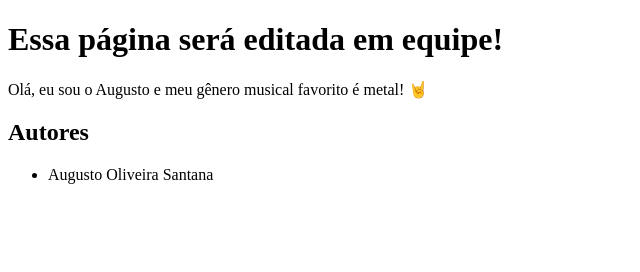
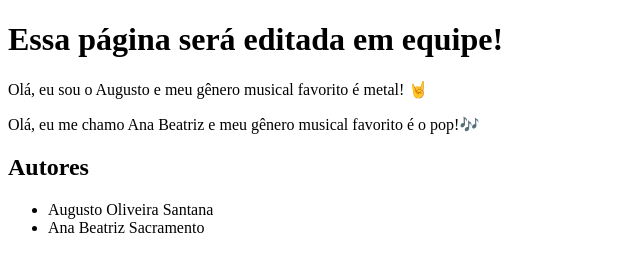
Before and after one commit to Gutto1/aula-2-git, a plain HTML site: page src/pages/index.html in a window 1280 px wide. Shown: the whole page, without its empty margins (0-640 px from the left). Drawn offline with Linux system fonts and the light colour scheme.

Commit message:
adiciona info anabia

```diff
--- a/src/pages/index.html
+++ b/src/pages/index.html
@@ -17,12 +17,18 @@
           Olá, eu sou o Augusto e meu gênero musical favorito é metal! 🤘
         </p>
       </article>
+      <article>
+        <p>
+          Olá, eu me chamo Ana Beatriz e meu gênero musical favorito é o pop!🎶
+        </p>
+      </article>
     </section>
   </main>
   <footer>
     <h2> Autores </h2>
     <ul>
       <li>Augusto Oliveira Santana</li>
+      <li>Ana Beatriz Sacramento</li>
     </ul>
   </footer>
 </body>
```
